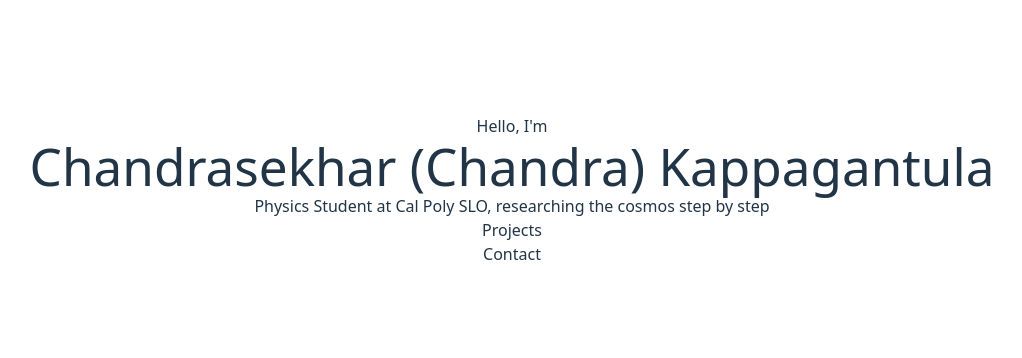
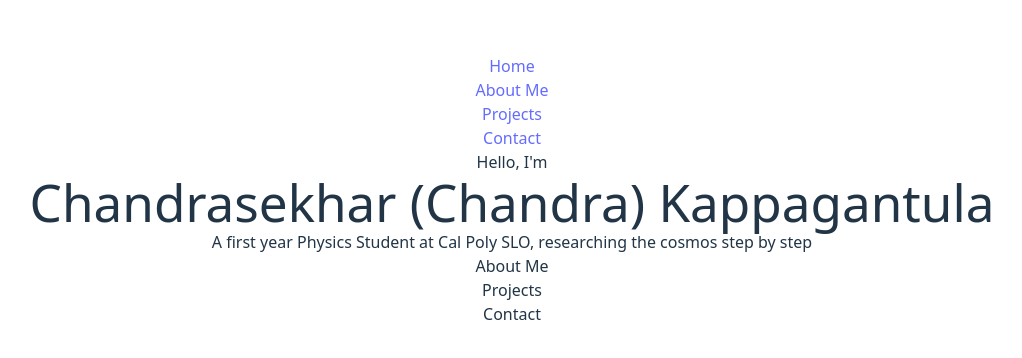
Before and after one commit to chandraskappagantula/chandraskappagantula.github.io, a React (Vite) app: page / in a window 1280 px wide. Shown: the part 210-568 px from the top of the page, without its empty margins (128-1150 px from the left). Built offline with nearby package versions, Linux system fonts and the light colour scheme.

Commit message:
added stuff to the website lets go

```diff
--- a/src/App.tsx
+++ b/src/App.tsx
@@ -1,21 +1,29 @@
 import { Intro } from "./components/Intro"
+import { Navbar } from "./components/Navbar"
 import './App.css'
 
 function App() {
 
   return (
     <main>
-    <section id = "intro" className="min-h-screen flex items-center bg-black text-white"><Intro /></section>
+      <Navbar />
+    <section id = "intro" className="min-h-screen flex items-center bg-blue text-white"><Intro /></section>
+    <section
+        id="about"
+        className="min-h-screen bg-blue text-white p-16"
+      >
+        <h2 className="text-4xl">About Me</h2>
+      </section>
     <section
         id="projects"
-        className="min-h-screen bg-gray-900 text-white p-16"
+        className="min-h-screen bg-blue text-white p-16"
       >
         <h2 className="text-4xl">Projects</h2>
       </section>
 
       <section
         id="contact"
-        className="min-h-screen bg-black text-white p-16"
+        className="min-h-screen bg-blue text-white p-16"
       >
         <h2 className="text-4xl">Contact</h2>
       </section>
--- a/src/components/Intro.tsx
+++ b/src/components/Intro.tsx
@@ -3,7 +3,7 @@ export function Intro() {
         <div className = "max-w-4x1 mx-auto px-6">
             <p>Hello, I'm</p>
             <h1 className = "text-6x1 font-bold text-blue-500 tracking-tight">Chandrasekhar (Chandra) Kappagantula</h1>
-            <h3>Physics Student at Cal Poly SLO, researching the cosmos step by step</h3>
+            <h3>A first year Physics Student at Cal Poly SLO, researching the cosmos step by step</h3>
         </div>
     );
 }
--- /dev/null
+++ b/src/components/Navbar.tsx
@@ -0,0 +1,72 @@
+import { useEffect, useState } from "react";
+
+const links = [
+  { id: "intro", label: "Home" },
+  { id: "about", label: "About Me"},
+  { id: "projects", label: "Projects" },
+  { id: "contact", label: "Contact" },
+];
+
+export function Navbar() {
+  const [activeId, setActiveId] = useState("intro");
+
+  useEffect(() => {
+    const observer = new IntersectionObserver(
+      (entries) => {
+        entries.forEach((entry) => {
+          if (entry.isIntersecting) {
+            setActiveId(entry.target.id);
+          }
+        });
+      },
+      { rootMargin: "-40% 0px -40% 0px" }
+    );
+
+    links.forEach((link) => {
+      const section = document.getElementById(link.id);
+      if (section) observer.observe(section);
+    });
+
+    return () => observer.disconnect();
+  }, []);
+
+  return (
+    <nav className="fixed top-6 right-6 z-50">
+      <ul className="flex gap-8 text-sm">
+        {links.map((link) => {
+          const isActive = activeId === link.id;
+
+          return (
+            <li key={link.id}>
+              <a
+                href={`#${link.id}`}
+                className={`relative pb-1 transition-colors duration-300
+                  ${
+                    isActive
+                      ? "text-blue"
+                      : "text-gray-400 hover:text-blue"
+                  }
+                `}
+              >
+                {link.label}
+
+                {/* underline */}
+                <span
+                  className={`absolute left-0 -bottom-0.5 h-[2px] w-full bg-white
+                    transition-transform duration-300 ease-out
+                    ${
+                      isActive
+                        ? "scale-x-100"
+                        : "scale-x-0"
+                    }
+                    origin-left
+                  `}
+                />
+              </a>
+            </li>
+          );
+        })}
+      </ul>
+    </nav>
+  );
+}
--- a/src/index.css
+++ b/src/index.css
@@ -70,3 +70,6 @@ button:focus-visible {
     background-color: #f9f9f9;
   }
 }
+html {
+  scroll-behavior: smooth;
+}
```
